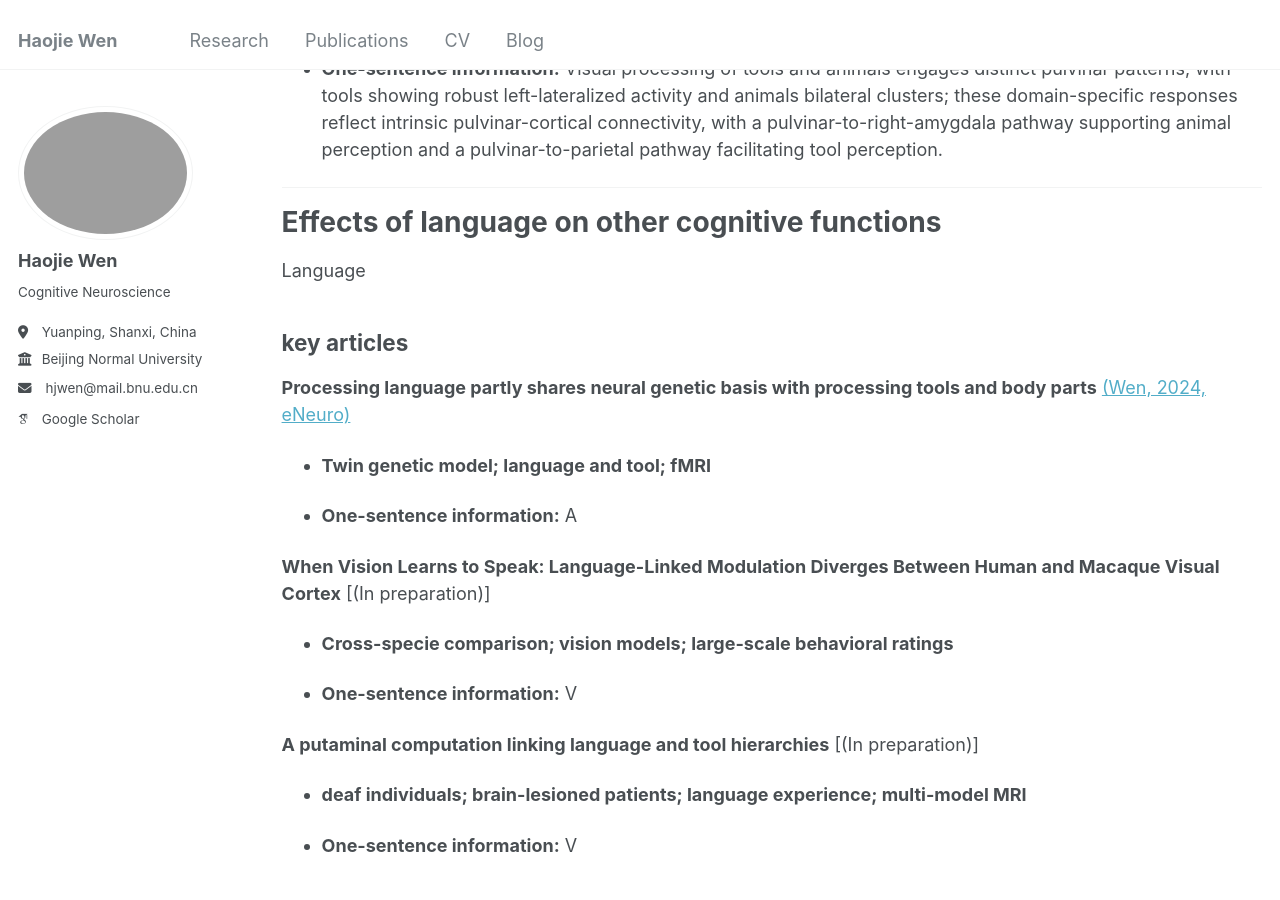
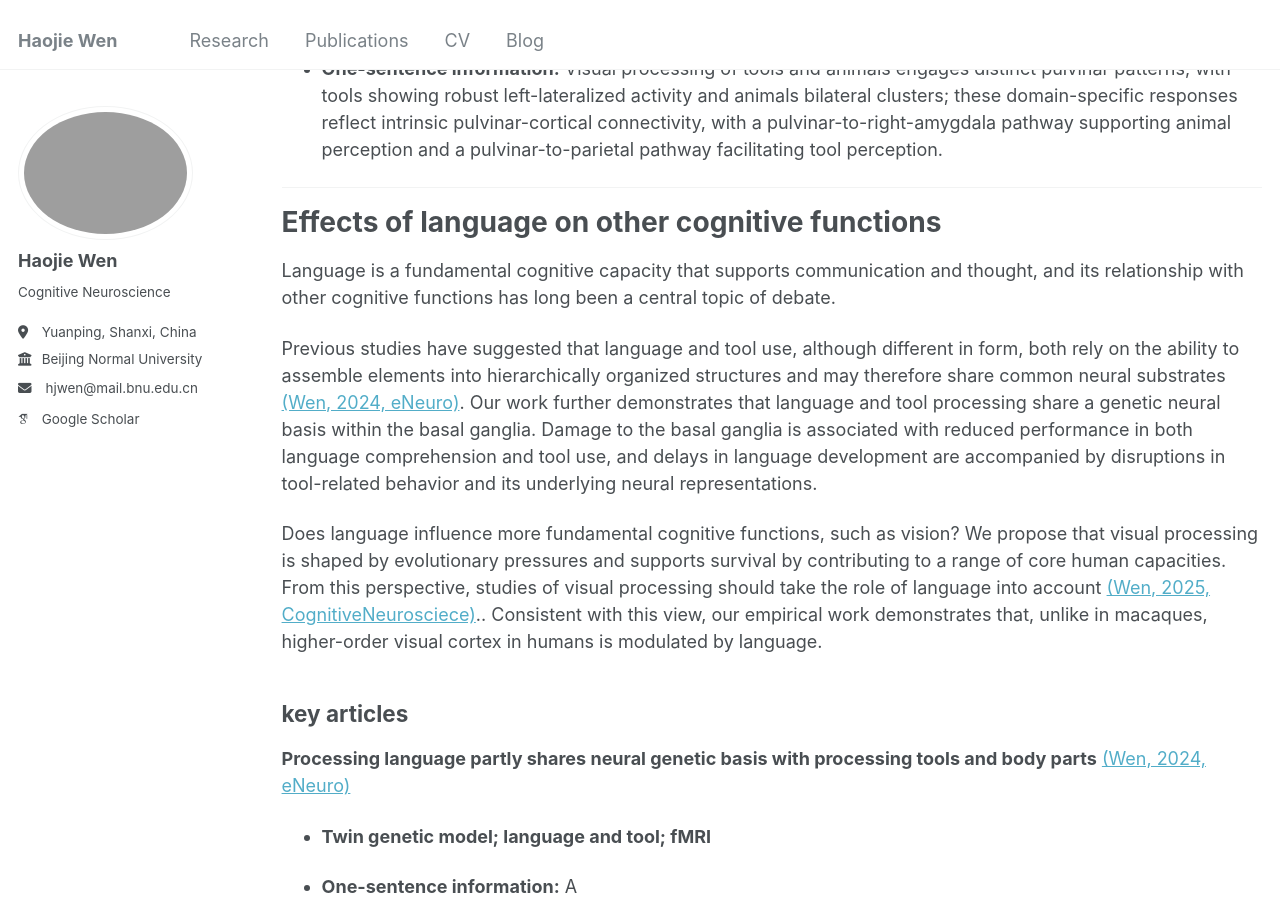
Before and after one commit to happyhaojie/happyhaojie.github.io, a Jekyll site: the page built from _pages/research.md, in a window 1280 px wide and 900 px high, scrolled down 884 px. Built offline with Jekyll 4.4.1, drawn with Linux system fonts in a browser that asks for light colours; some web fonts are replaced.

Commit message:
Update research.md

```diff
--- a/_pages/research.md
+++ b/_pages/research.md
@@ -30,7 +30,11 @@ Tool use is a fundamental human cognitive ability and a key distinction between
 ---
 # Effects of language on other cognitive functions
 
-Language
+Language is a fundamental cognitive capacity that supports communication and thought, and its relationship with other cognitive functions has long been a central topic of debate.
+
+Previous studies have suggested that language and tool use, although different in form, both rely on the ability to assemble elements into hierarchically organized structures and may therefore share common neural substrates [(Wen, 2024, eNeuro)](/files/Wen_2024_eNeuro.pdf). Our work further demonstrates that language and tool processing share a genetic neural basis within the basal ganglia. Damage to the basal ganglia is associated with reduced performance in both language comprehension and tool use, and delays in language development are accompanied by disruptions in tool-related behavior and its underlying neural representations.
+
+Does language influence more fundamental cognitive functions, such as vision? We propose that visual processing is shaped by evolutionary pressures and supports survival by contributing to a range of core human capacities. From this perspective, studies of visual processing should take the role of language into account [(Wen, 2025, CognitiveNeurosciece)](/files/Wen_2025_CognitiveNeurosciece.pdf).. Consistent with this view, our empirical work demonstrates that, unlike in macaques, higher-order visual cortex in humans is modulated by language.
 
 ## key articles
 **Processing language partly shares neural genetic basis with processing tools and body parts** [(Wen, 2024, eNeuro)](/files/Wen_2024_eNeuro.pdf)
```
